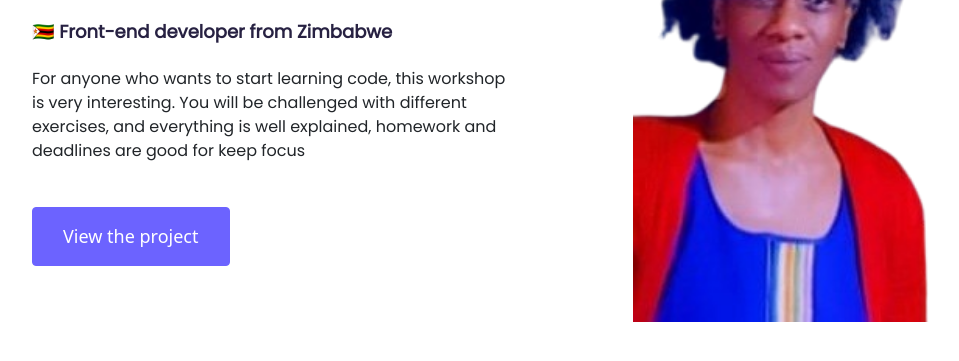
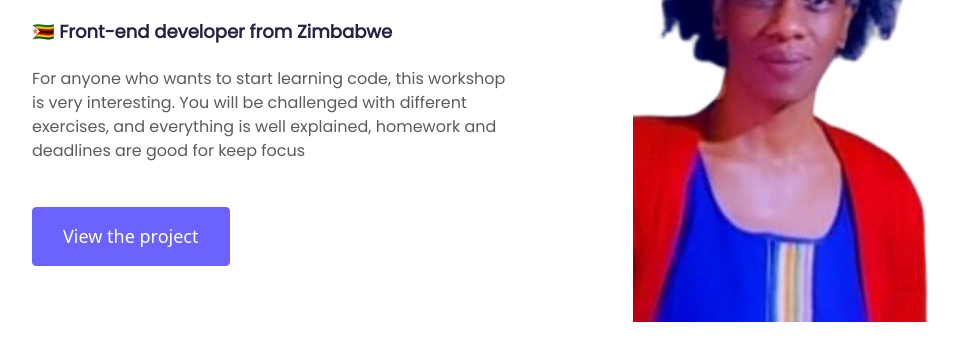
Before and after one commit to mlameb1/Responsive-portfolio, a plain HTML site: page about.html in a window 1280 px wide. Shown: the part 353-714 px from the top of the page, without its empty margins (88-1047 px from the left). Drawn offline with nearby package versions, Linux system fonts and the light colour scheme; a web font is replaced by a local one.

Commit message:
muted some text

```diff
--- a/about.html
+++ b/about.html
@@ -30,7 +30,7 @@
                 <div class ="about-section-content">
                 <h1 class="mb-4">Hi, I am Eunice Mlambo</h1>
                 <h2 class="mb-4"> 🇿🇼 Front-end developer from Zimbabwe</h2>
-            <p class ="mb-4"> For anyone who wants to start learning code, this workshop is very interesting. You will be challenged  with different exercises, and everything is well explained, homework and deadlines are good for keep focus</p>
+            <p class ="mb-4 text-muted"> For anyone who wants to start learning code, this workshop is very interesting. You will be challenged  with different exercises, and everything is well explained, homework and deadlines are good for keep focus</p>
 
                 <a href= "" class="btn btn-secondary">View the project</a>
                 </div>
```
